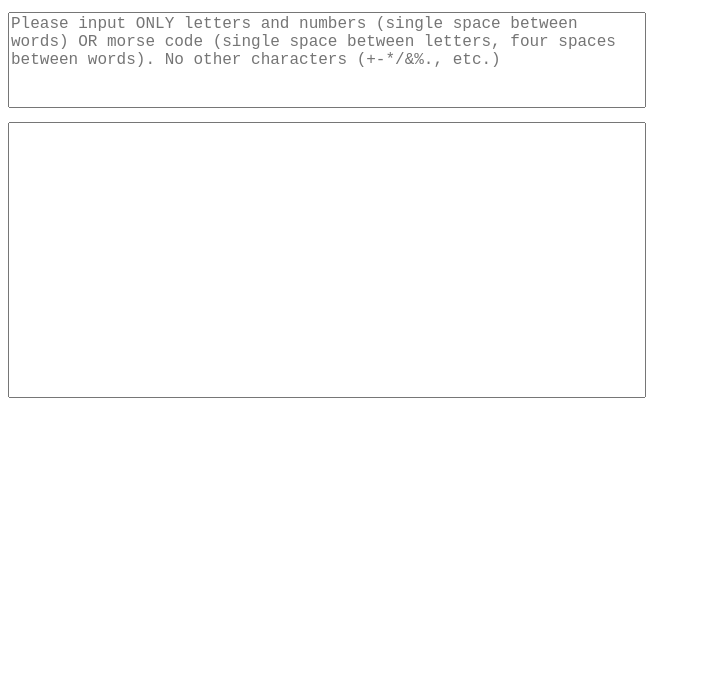
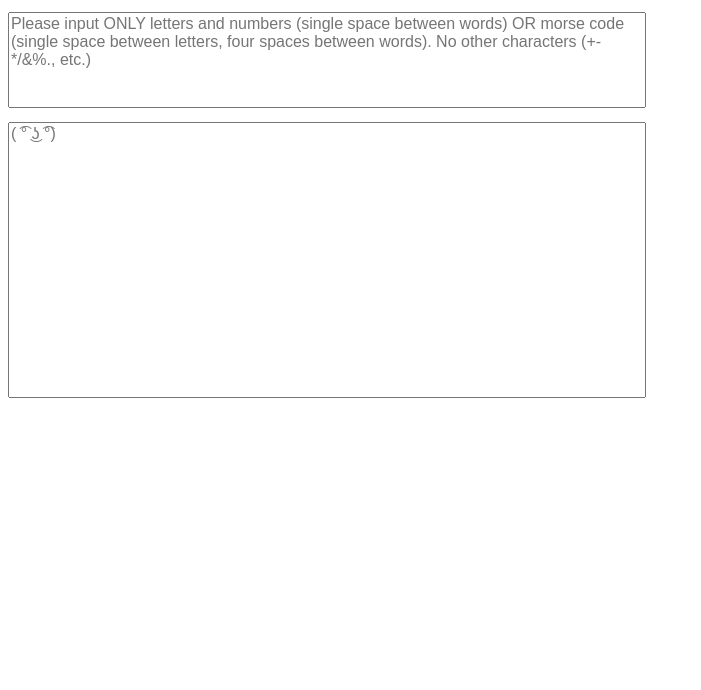
Before and after one commit to Dan0268/Morse-Code-Translator, a plain HTML site: page index.html in a window 1280 px wide. Shown: the part 110-800 px from the top of the page, without its empty margins (0-701 px from the left). Drawn offline with Linux system fonts and the light colour scheme.

Commit message:
Second commit of MVP

```diff
--- a/Script/alphabet.js
+++ b/Script/alphabet.js
@@ -60,7 +60,7 @@ export const translate = (character) => {
         return "";
     } else
     // morse to text
-    if (/[a-z]/gi.test(character) === false) {
+    if (/[a-z]/gi.test(character) === false && /[0-9]/g.test(character) === false){
 
         const morseArr = character.toLowerCase().split("    ");
         const lettersArr = (morseArr.map(n => n.split(" ")));
--- a/Script/dom.js
+++ b/Script/dom.js
@@ -1,4 +1,4 @@
-import { alphabet, translate } from "./alphabet.js";
+import { translate } from "./alphabet.js";
 
 let inputText = document.getElementById("inputArea").value;
 const output = document.getElementById("outputArea").value;
--- a/index.html
+++ b/index.html
@@ -16,7 +16,7 @@
 
     </div>
     <div>
-        <textarea type="text" id="outputArea" readonly rows="15"></textarea>
+        <textarea type="text" id="outputArea" readonly rows="15" placeholder="( ͡° ͜ʖ ͡°)"></textarea>
     </div>
     <script type="module" src="./script/dom.js"></script>
     <!-- <script src="./Script/alphabet.js"></script> -->
--- a/styles.css
+++ b/styles.css
@@ -1,3 +1,7 @@
+* {
+    font-family: Arial, Helvetica, sans-serif;
+}
+
 .title {
     max-width: 30%;
 }
```
